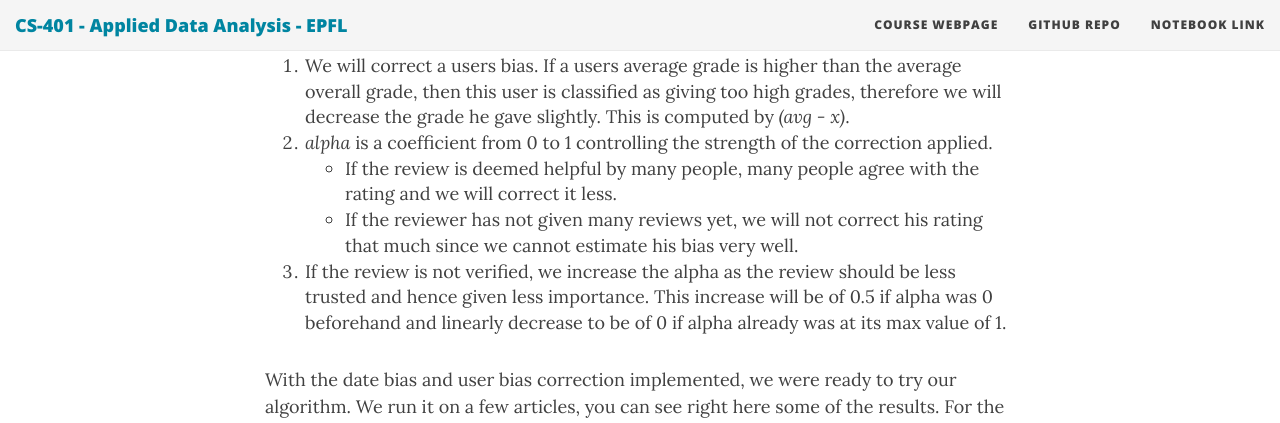
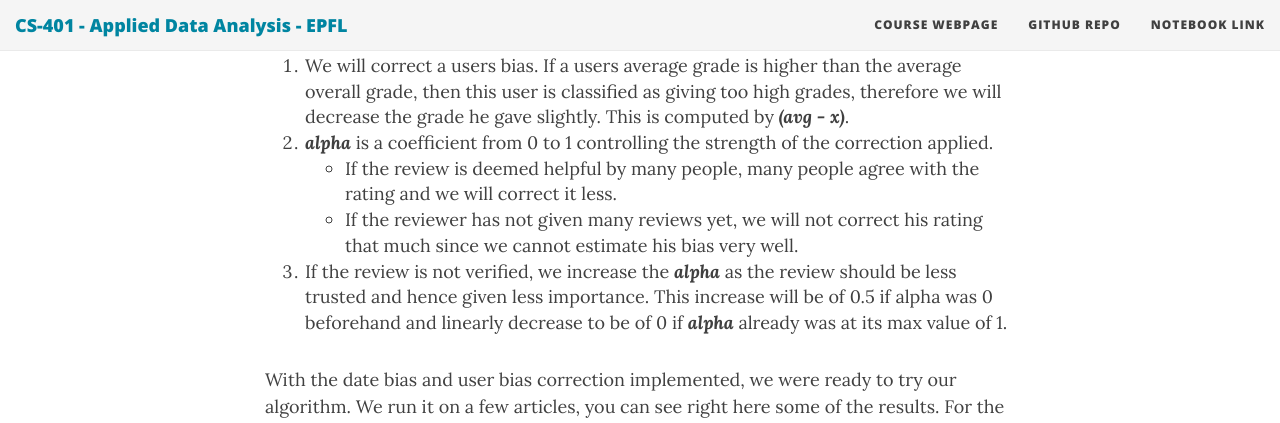
Before and after one commit to ada-lyn/ada-lyn.github.io, a Jekyll site: the page built from index.md, in a window 1280 px wide and 900 px high, scrolled down 33185 px. Shown: the top 423 px of the window. Built offline with Jekyll 4.4.1, drawn with Linux system fonts in a browser that asks for light colours; nearby versions of some CDN libraries; formulas are drawn with MathJax 3.

Commit message:
Update index.md

```diff
--- a/index.md
+++ b/index.md
@@ -397,15 +397,15 @@
 
 \\[ \alpha = \alpha + (1 - \alpha) \cdot 0.5 \\ \\  (3)\\]
 
-*x* is the average rating for the user that wrote the review and *avg* is the median of all the users' average rating
+***x*** is the average rating for the user that wrote the review and ***avg*** is the median of all the users' average rating
 
 This will have the following effect:
 
-1. We will correct a users bias. If a users average grade is higher than the average overall grade, then this user is classified as giving too high grades, therefore we will decrease the grade he gave slightly. This is computed by *(avg - x)*.
-2. *alpha* is a coefficient from 0 to 1 controlling the strength of the correction applied.
+1. We will correct a users bias. If a users average grade is higher than the average overall grade, then this user is classified as giving too high grades, therefore we will decrease the grade he gave slightly. This is computed by ***(avg - x)***.
+2. ***alpha*** is a coefficient from 0 to 1 controlling the strength of the correction applied.
 	- If the review is deemed helpful by many people, many people agree with the rating and we will correct it less.
 	- If the reviewer has not given many reviews yet, we will not correct his rating that much since we cannot estimate his bias very well.
-3. If the review is not verified, we increase the alpha as the review should be less trusted and hence given less importance. This increase will be of 0.5 if alpha was 0 beforehand and linearly decrease to be of 0 if alpha already was at its max value of 1.
+3. If the review is not verified, we increase the ***alpha*** as the review should be less trusted and hence given less importance. This increase will be of 0.5 if alpha was 0 beforehand and linearly decrease to be of 0 if ***alpha*** already was at its max value of 1.
 
 
 With the date bias and user bias correction implemented, we were ready to try our algorithm. We run it on a few articles, you can see right here some of the results. For the first product, we show the average product rating, as well as all the individual reviews rating.
```
